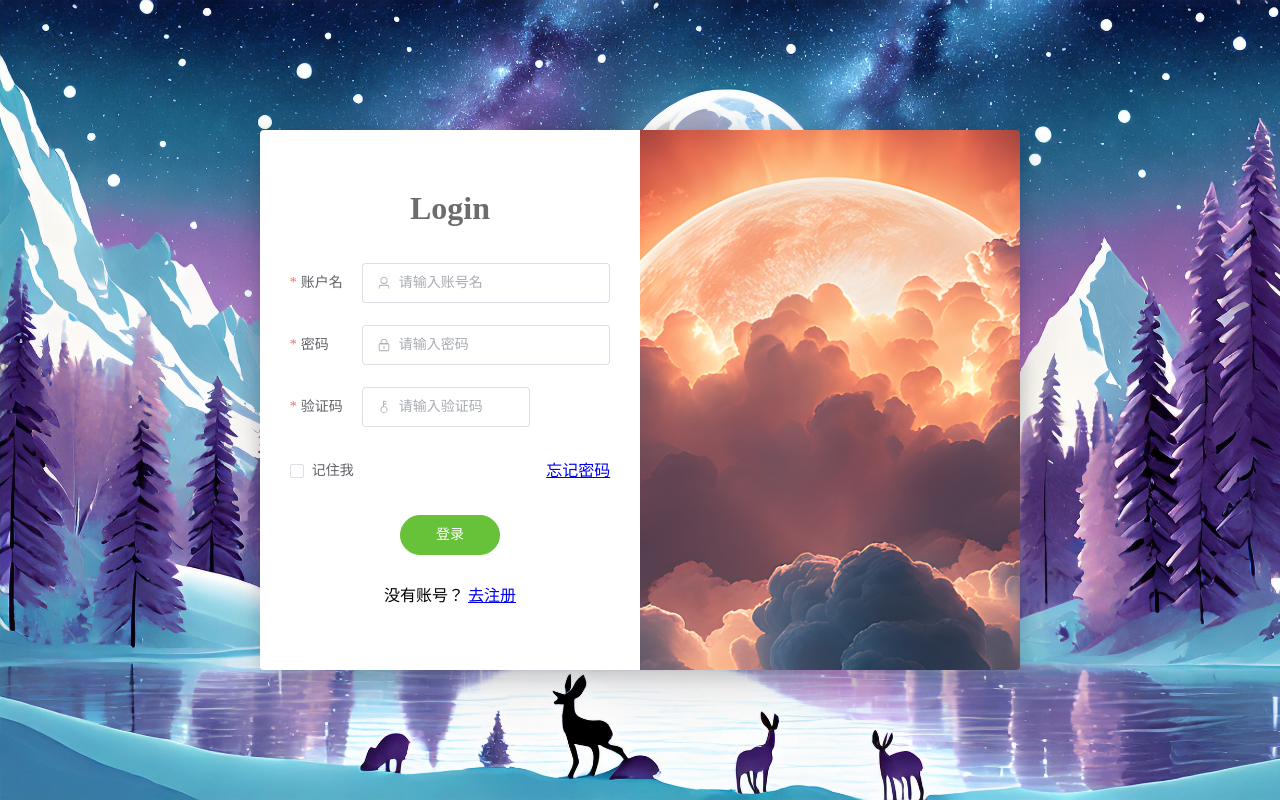
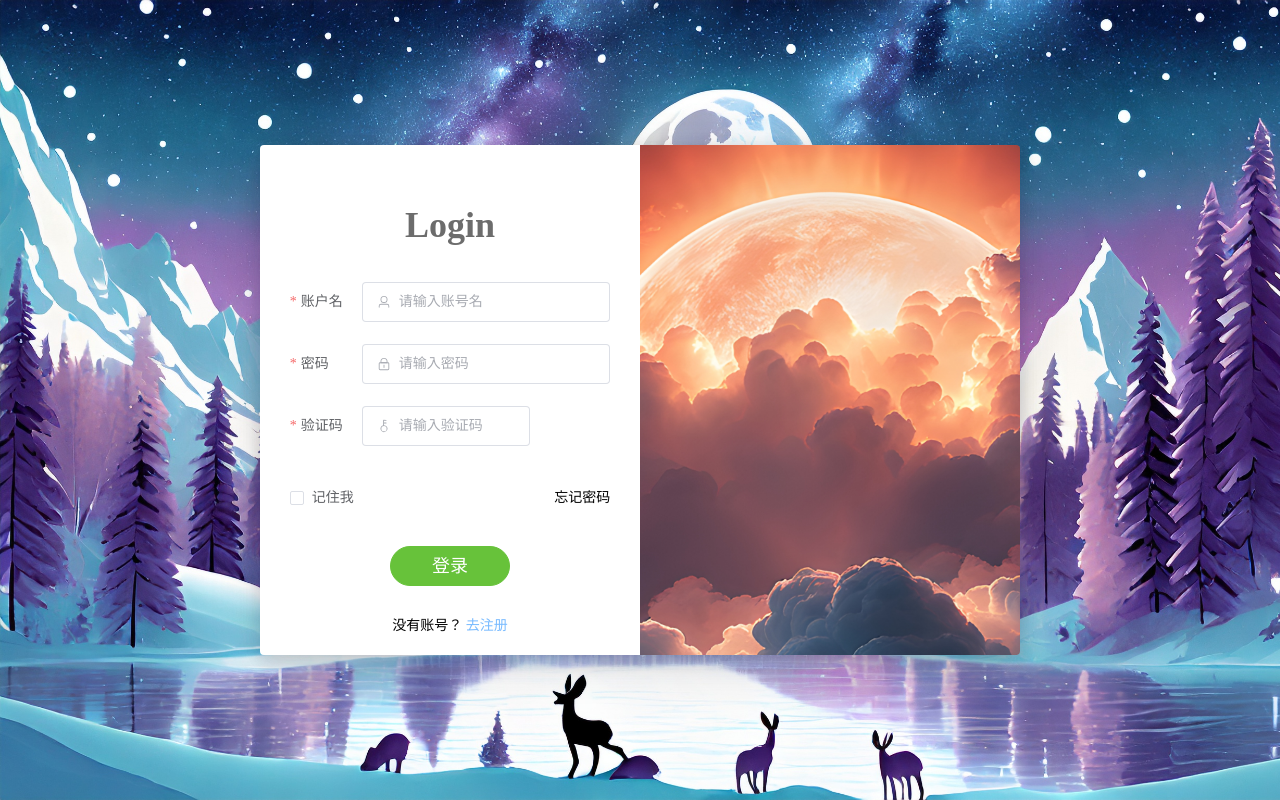
Before and after one commit to W433567423/graduation-web, a Vue app: page /#/pc-login in a window 1280 px wide. Built offline with nearby package versions, Linux system fonts and the light colour scheme; no server answers.

Commit message:
fix: 原子化和边距调整

```diff
--- a/package.json
+++ b/package.json
@@ -44,6 +44,7 @@
     "less": "^4.2.0",
     "prettier": "^3.2.1",
     "typescript": "*",
+    "unocss": "^0.58.4",
     "unplugin-auto-import": "^0.17.3",
     "unplugin-vue-components": "^0.26.0",
     "vite": "^5.0.8",
--- a/src/main.ts
+++ b/src/main.ts
@@ -1,8 +1,7 @@
 import { type Component, createApp } from 'vue'
 
-import 'normalize.css'
+import 'virtual:uno.css'
 import './style.css'
-import 'element-plus/dist/index.css'
 import App from './App.vue'
 import router from './router'
 import { rejectElement } from '@/common'
--- a/src/pc/pages/LoginIndex/cpns/LoginForm.vue
+++ b/src/pc/pages/LoginIndex/cpns/LoginForm.vue
@@ -156,7 +156,7 @@ onBeforeMount(() => {
   .login-text {
     padding: 36px 0;
     font-weight: bold;
-    font-size: 32px;
+    font-size: 36px;
     color: #6c6c6c;
   }
 
@@ -178,27 +178,38 @@ onBeforeMount(() => {
 
     //记住用户/忘记密码
     .form-extra-wrap {
-      margin-top: 24px;
+      margin-top: 32px;
       display: flex;
       align-items: center;
       justify-content: space-between;
+      font-size: 14px;
+
+      a:hover {
+        color: red;
+      }
     }
 
     //登录按钮
     .form-submit-wrap {
-      margin-top: 24px;
+      margin-top: 28px;
       display: flex;
       justify-content: center;
+
+      .login-button {
+        width: 120px;
+        font-size: 18px;
+      }
     }
   }
 
-  .login-button {
-    width: 100px;
-
-  }
-
+  // 注册区域
   .registry-wrap {
     margin-top: 32px;
+    font-size: 14px;
+
+    a {
+      color: #79bbff;
+    }
   }
 }
 </style>
--- a/src/pc/pages/LoginIndex/index.vue
+++ b/src/pc/pages/LoginIndex/index.vue
@@ -35,7 +35,7 @@ import LoginForm from '@pc/pages/LoginIndex/cpns/LoginForm.vue'
 
   .login-dialog {
     width: 760px;
-    height: 540px;
+    height: 510px;
     display: flex;
     box-shadow: rgba(17, 17, 26, 0.1) 0 4px 16px,
     rgba(17, 17, 26, 0.1) 0 8px 24px,
--- a/src/style.css
+++ b/src/style.css
@@ -1,4 +1,12 @@
+@import 'normalize.css';
+@import 'element-plus/dist/index.css';
+
 .app {
     /*width: 100vw;*/
     /*min-height: 100vh;*/
+
+    a {
+        text-decoration: none;
+        color: black;
+    }
 }
--- a/vite.config.ts
+++ b/vite.config.ts
@@ -4,6 +4,7 @@ import AutoImport from 'unplugin-auto-import/vite'
 import Components from 'unplugin-vue-components/vite'
 import {ElementPlusResolver} from 'unplugin-vue-components/resolvers'
 import path from 'path'
+import UnoCSS from 'unocss/vite'
 
 import eslint from 'vite-plugin-eslint'
 // https://vitejs.dev/config/
@@ -16,7 +17,7 @@ export default defineConfig({
         }),
         Components({
             resolvers: [ElementPlusResolver()]
-        })],
+        }), UnoCSS()],
     resolve: {
         alias: {
             '@': path.join(__dirname, './src'),
```
Also changed, not shown: 2 other files (tests, documents, lock files or other folders).
